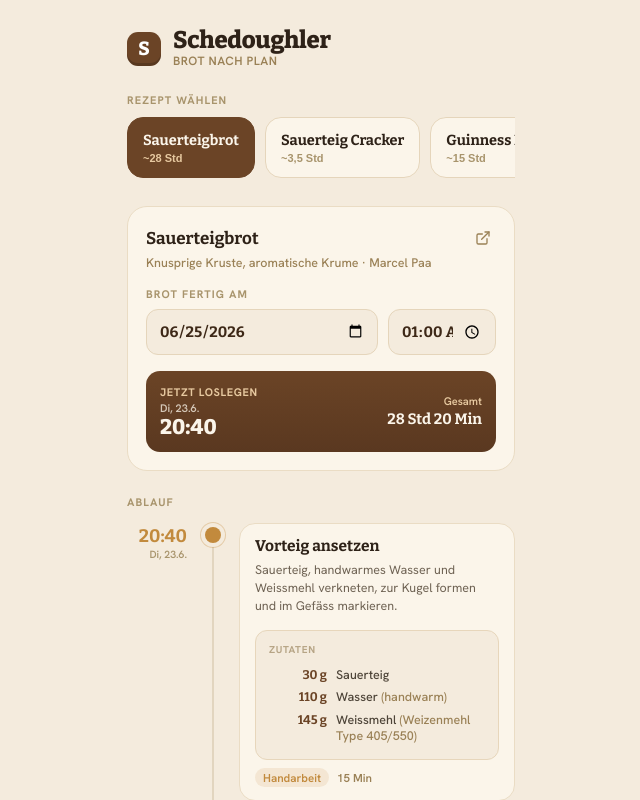
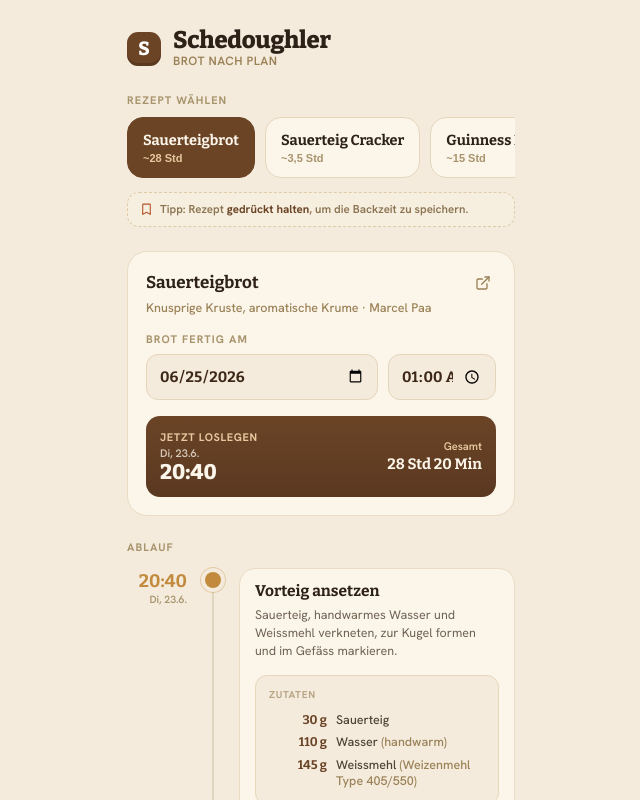
Before and after one commit to sboe0705/schedoughler, a Vue app: page / in a window 1280 px wide. Shown: the top 800 px of the page, without its empty margins (319-959 px from the left). Built offline with nearby package versions, Linux system fonts and the light colour scheme.

Commit message:
added hint for save feature

```diff
--- a/src/App.vue
+++ b/src/App.vue
@@ -11,6 +11,12 @@
     <section class="section">
       <div class="section-label">REZEPT WÄHLEN</div>
       <RecipePicker :recipes="RECIPES" v-model="recipeId" :saved-bakes="savedBakes" @long-press="onLongPress" />
+      <div v-if="showSaveHint" class="save-hint">
+        <svg width="13" height="13" viewBox="0 0 24 24" fill="none" stroke="#B5532A" stroke-width="2" stroke-linecap="round" stroke-linejoin="round">
+          <path d="M6 2h12a1 1 0 0 1 1 1v18l-7-4-7 4V3a1 1 0 0 1 1-1z"/>
+        </svg>
+        <span>Tipp: Rezept <b>gedrückt halten</b>, um die Backzeit zu speichern.</span>
+      </div>
     </section>
 
     <SetupCard
@@ -64,6 +70,7 @@ function pruneAndPersist(saved) {
 const savedBakes = ref(pruneAndPersist(loadSavedBakes(localStorage)))
 
 const schedule = computed(() => computeSchedule(recipe.value, finishAt.value, overrides.value))
+const showSaveHint = ref(Object.keys(savedBakes.value).length === 0)
 
 watch(recipeId, () => {
   const entry = savedBakes.value[recipeId.value]
@@ -95,6 +102,7 @@ function onLongPress(r) {
   })
   savedBakes.value = next
   persistSavedBakes(localStorage, next)
+  if (Object.keys(next).length > 0) showSaveHint.value = false
 }
 
 let pruneInterval
@@ -213,4 +221,19 @@ body {
   letter-spacing: 0.1em;
   text-transform: uppercase;
 }
+
+.save-hint {
+  display: flex;
+  align-items: center;
+  gap: 7px;
+  padding: 9px 12px;
+  background: #F6EEDF;
+  border: 1px dashed #E0CBA8;
+  border-radius: 12px;
+  font-size: 11.5px;
+  color: #8A7350;
+  font-weight: 600;
+  line-height: 1.3;
+}
+.save-hint b { color: var(--color-brown); font-weight: 700; }
 </style>
--- a/src/components/RecipePicker.vue
+++ b/src/components/RecipePicker.vue
@@ -1,11 +1,8 @@
 <template>
   <div class="picker">
-    <div
+    <button
       v-for="r in recipes"
       :key="r.id"
-      class="chip-wrapper"
-    >
-      <button
       class="chip"
       :class="{ selected: r.id === modelValue }"
       @pointerdown="startLongPress(r, $event)"
@@ -17,13 +14,17 @@
     >
       <span class="chip-name">{{ r.name }}</span>
       <span class="chip-meta">{{ r.totalShort }}</span>
+      <span
+        v-if="savedBakes[r.id]"
+        class="saved-badge"
+        title="Gespeicherte Backzeit – lange drücken zum Entfernen"
+        aria-hidden="true"
+      >
+        <svg width="11" height="11" viewBox="0 0 24 24" fill="#FBF5EA">
+          <path d="M6 2h12a1 1 0 0 1 1 1v18l-7-4-7 4V3a1 1 0 0 1 1-1z"/>
+        </svg>
+      </span>
     </button>
-      <div v-if="savedBakes[r.id]" class="saved-badge" aria-label="Gespeichert">
-        <svg viewBox="0 0 10 13" width="11" height="13" fill="white" aria-hidden="true">
-          <path d="M1 0h8v13L5 9.5 1 13V0z"/>
-        </svg>
-      </div>
-    </div>
   </div>
 </template>
 
@@ -44,12 +45,10 @@ let timer = null
 let longPressActive = false
 let startX = 0
 let startY = 0
-let pendingRecipe = null
 
 function startLongPress(recipe, event) {
   cancelLongPress()
   longPressActive = false
-  pendingRecipe = recipe
   startX = event.clientX
   startY = event.clientY
   timer = setTimeout(() => {
@@ -88,17 +87,12 @@ function onChipClick(id) {
 }
 .picker::-webkit-scrollbar { display: none; }
 
-.chip-wrapper {
+.chip {
   position: relative;
-  flex-shrink: 0;
-}
-
-.chip {
   display: flex;
   flex-direction: column;
   gap: 3px;
   min-width: 120px;
-  width: 100%;
   padding: 13px 15px;
   border-radius: 16px;
   border: 1.5px solid #E5D5BB;
@@ -106,6 +100,7 @@ function onChipClick(id) {
   cursor: pointer;
   text-align: left;
   transition: all .15s;
+  flex-shrink: 0;
   user-select: none;
   -webkit-user-select: none;
   touch-action: none;
@@ -135,15 +130,15 @@ function onChipClick(id) {
 
 .saved-badge {
   position: absolute;
-  top: -6px;
-  right: -6px;
+  bottom: 7px;
+  right: 7px;
   width: 20px;
   height: 20px;
   border-radius: 7px;
   background: #B5532A;
-  display: flex;
+  display: inline-flex;
   align-items: center;
   justify-content: center;
-  pointer-events: none;
+  box-shadow: 0 1px 3px rgba(0,0,0,.3);
 }
 </style>
```
Also changed, not shown: badge-fix-screenshot.png (added). Lines whose indentation alone changed are shown as unchanged.
